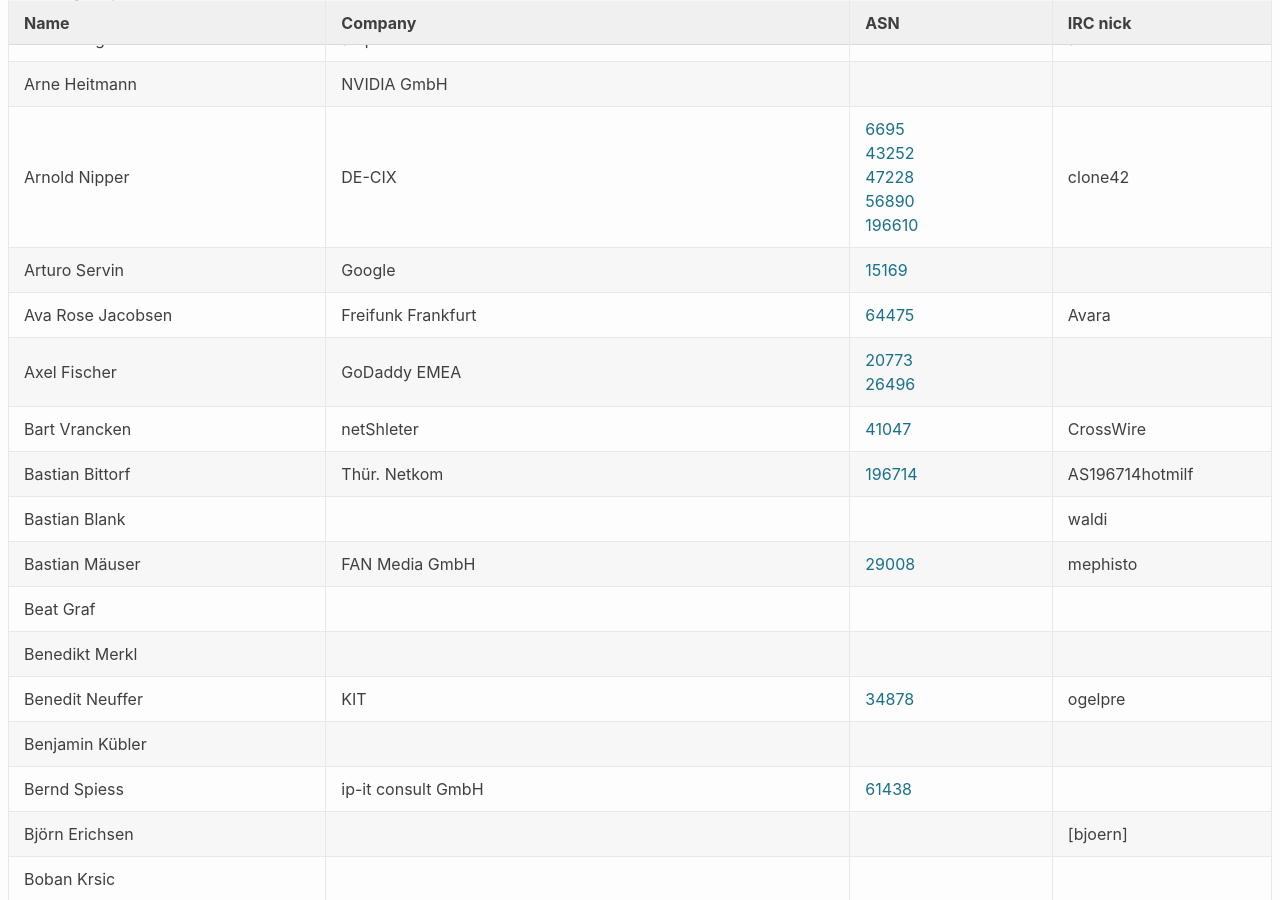
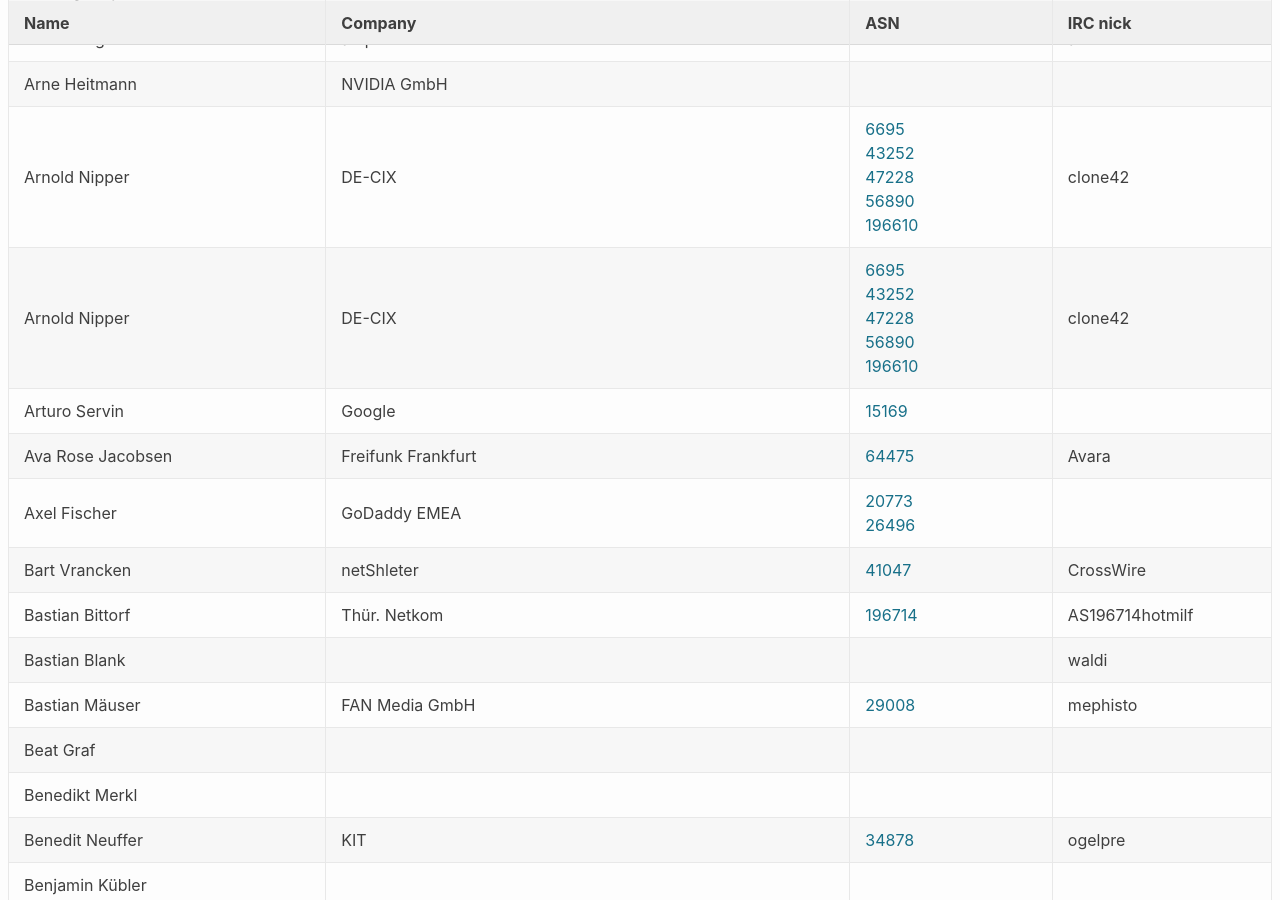
Before and after one commit to denog/pretix-attendeelist, a Jekyll site: the page built from index.markdown, in a window 1280 px wide and 900 px high, scrolled down 1477 px. Built offline with Jekyll 4.4.1, drawn with Linux system fonts in a browser that asks for light colours; some of the changed text lies outside the part shown.

Commit message:
Latest data: Mon Nov  2 20:16:14 UTC 2020

```diff
--- a/_data/attendees.json
+++ b/_data/attendees.json
@@ -210,6 +210,12 @@
     "asn": "6695,43252,47228,56890,196610"
   },
   {
+    "name": "Arnold Nipper",
+    "company": "DE-CIX",
+    "irc": "clone42",
+    "asn": "6695,43252,47228,56890,196610"
+  },
+  {
     "name": "Arturo Servin",
     "company": "Google",
     "irc": null,
@@ -516,6 +522,12 @@
     "asn": "as6695"
   },
   {
+    "name": "Daniel Spierling",
+    "company": "DE-CIX Management GmbH",
+    "irc": "dspierling",
+    "asn": "as6695"
+  },
+  {
     "name": "Daniel Sprenger",
     "company": "Niceservice",
     "irc": "nice",
```
